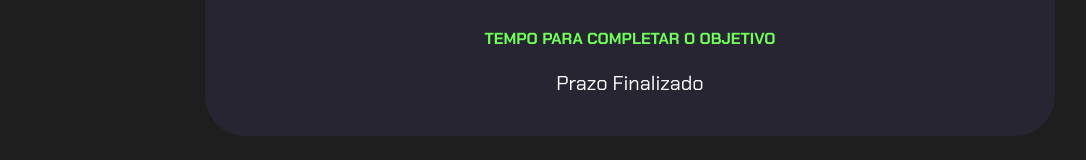
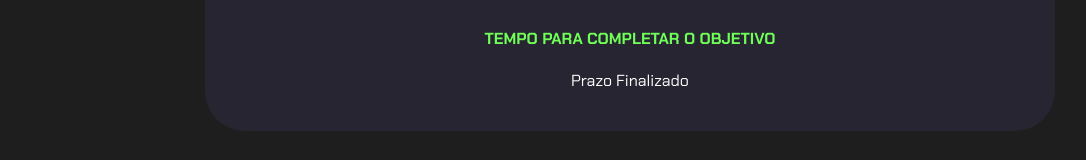
Before and after one commit to marcella123456/programacao-3D, a plain HTML site: page index.html in a window 1280 px wide. Shown: the part 296-456 px from the top of the page, without its empty margins (10-1096 px from the left). Drawn offline with Linux system fonts and the light colour scheme.

Commit message:
Update style.css

```diff
--- a/style.css
+++ b/style.css
@@ -89,8 +89,9 @@ body {
     text-transform: uppercase;
 }
 .contador{
-    font-size: 20px;
-    text-align: center;
+   display:flex;
+    justify-content:center;
+    flex-wrap:wrap;
 }
 
 .contador-digito{
```
